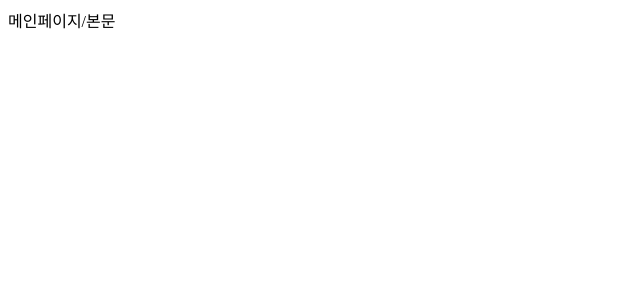
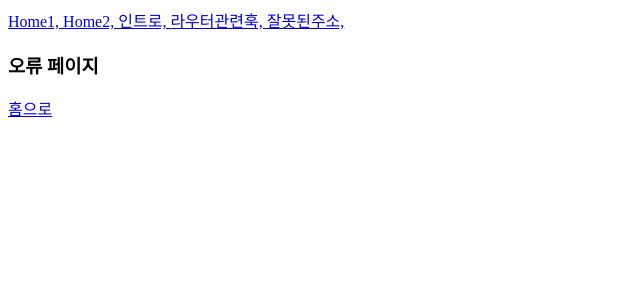
Before and after one commit to jihwangim09-design/2026_react, a React (Vite) app: page /home in a window 1280 px wide. Shown: the top 300 px of the page, without its empty margins (0-640 px from the left). Built offline with nearby package versions, Linux system fonts and the light colour scheme.

Commit message:
0916 1059

```diff
--- a/src/example/day04/APP.jsx
+++ b/src/example/day04/APP.jsx
@@ -1,9 +1,13 @@
 import { Route, Routes } from "react-router-dom";
 import Home from "./Home";
+import TopNavi from "./TopNavi";
+import NotFound from "./NotFound";
 export default function App( props ){
     return (<>
+        <TopNavi></TopNavi>
         <Routes> {/* 여기에 들어가는 경로들은 주소정의에 따라 렌더링 */}
-            <Route path="/home" element={ <Home/> } />
+            <Route path="/" element={ <Home/> } />
+            <Route path="*" element={ <NotFound/> } />
         </Routes>
     </>)
 }
--- /dev/null
+++ b/src/example/day04/NotFound.jsx
@@ -0,0 +1,7 @@
+import { Link } from "react-router-dom";
+export default function NotFound( props ){
+    return (<>
+        <h3> 오류 페이지 </h3>
+        <Link to="/">홈으로</Link>
+    </>)
+}
--- a/src/example/day04/TopNavi.jsx
+++ b/src/example/day04/TopNavi.jsx
@@ -1,17 +1,15 @@
-import { Link , NavLink } from "react-router-dom";
-
+import { Link, NavLink } from "react-router-dom";
 export default function TopNavi( props ){
     return (<>
         <div>
-            <a href="/"> Home </a> {/* hmtl 링크 마크업 */}
-            <NavLink to = "/intro"> 인트로 </NavLink>
-            <NavLink to = "/intro/router"> 라우터관련훅 </NavLink>
-            <Link to ="/xyz"> 잘못된주소 </Link>
+            <a href="/"> Home1, </a> {/* html 링크 마크업 */}
+            <NavLink to = "/"> Home2,  </NavLink>
+            <NavLink to = "/intro"> 인트로,  </NavLink>
+            <NavLink to = "/intro/router"> 라우터관련훅,  </NavLink>
+            <Link to = "/xyz"> 잘못된주소, </Link>
         </div>
-
     </>)
 }
-
-// <a href="이동할경로"> 텍스트 </a>                : 페이지로드(새로고침) 발생
-// <NavLink to = "이동할경로"> 텍스트 </NavLink>    : 페이지로드(새로고침) 없음
-// <Link to ="이동할경로"> 텍스트 </Link>           : 페이지로드(새로고침) 없음 .active클래스가없다.
+// <a href="이동할경로"> 텍스트 </a>                : 페이지 로드(새로고침) 있다.
+// <NavLink to = "이동할경로"> 텍스트 </NavLink>    : 페이지 로드(새로고침) 없다.
+// <Link to = "이동할경로"> 텍스트 </Link>          : 페이지 로드(새로고침) 없다. active클래스가없다.
```
